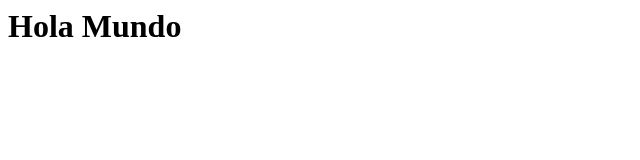
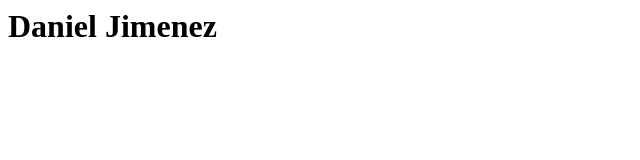
Before and after one commit to ioridaniel16/actividad1, a plain HTML site: page index.html in a window 1280 px wide. Shown: the whole page, without its empty margins (0-640 px from the left). Drawn offline with Linux system fonts and the light colour scheme.

Commit message:
se cambnio hola mundo por mi nombre

```diff
--- a/index.html
+++ b/index.html
@@ -5,7 +5,7 @@
 
 	<body>
 
-		<h1> Hola Mundo </h1>
+		<h1> Daniel Jimenez </h1>
 
 	</body>
 </html>
```
